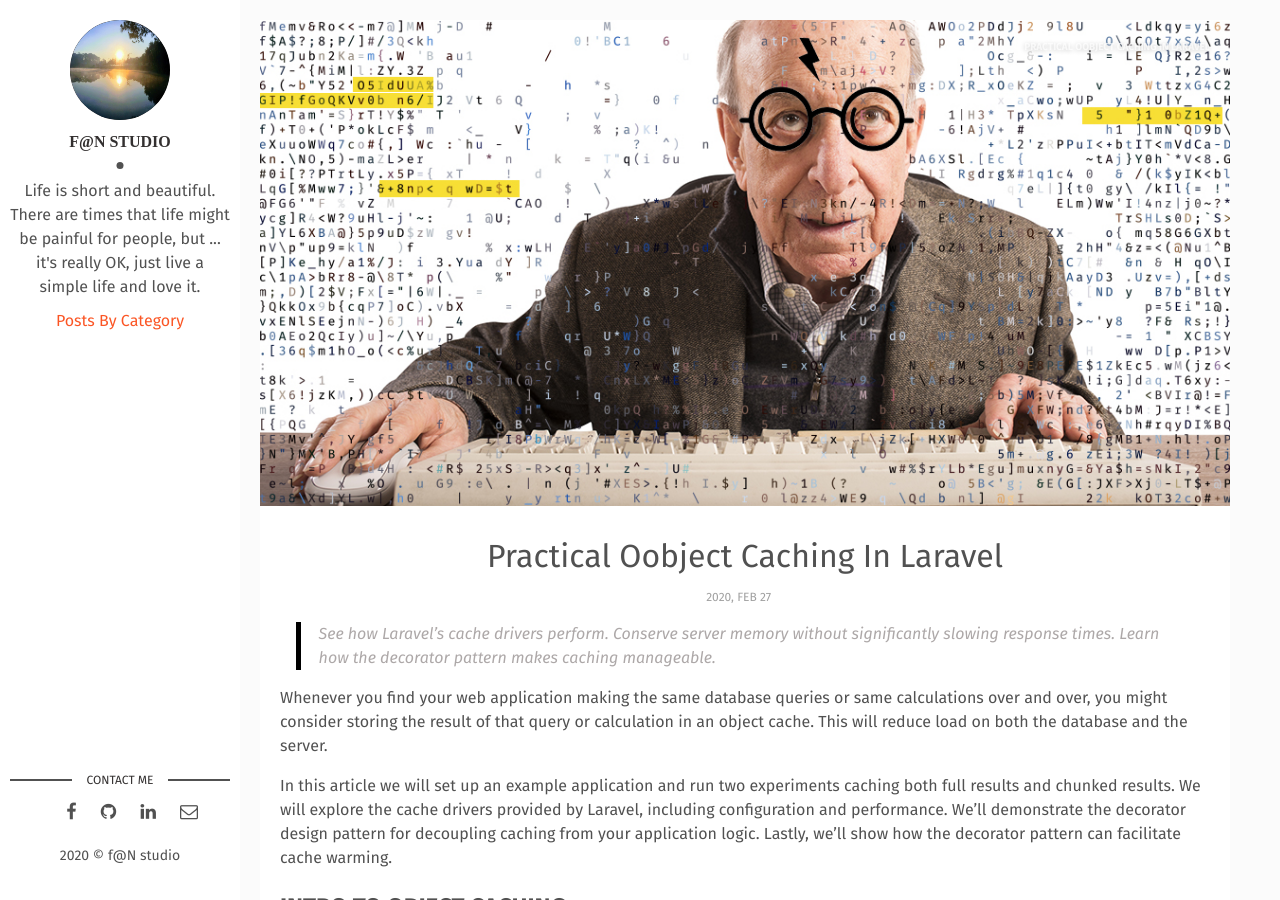
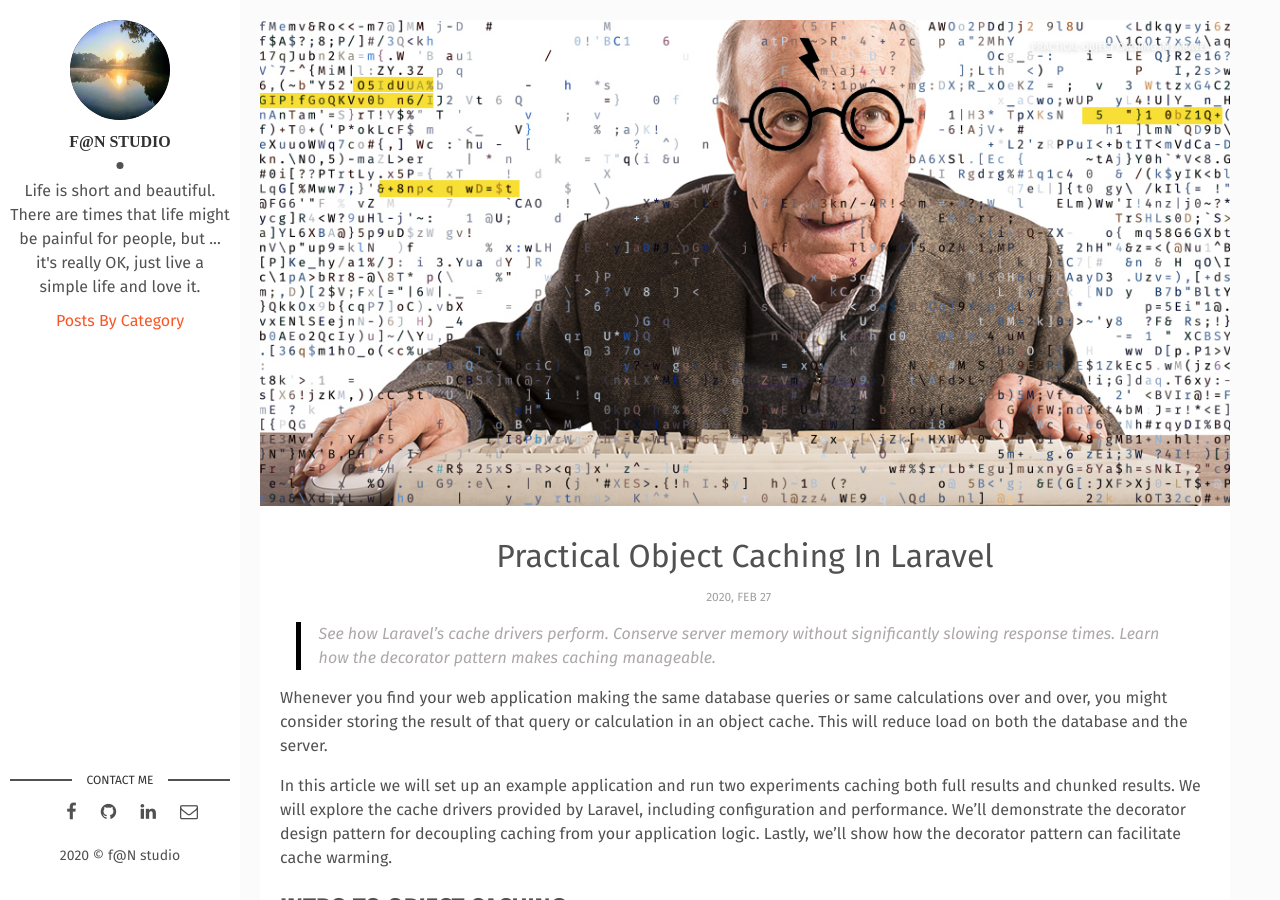
Before and after one commit to wowfrank/wowfrank.github.io, a Jekyll site: the page built from _posts/2020-02-28-practical-object-caching-in-laravel.md, in a window 1280 px wide and 900 px high. Built offline with Jekyll 4.4.1, drawn with Linux system fonts in a browser that asks for light colours.

Commit message:
Update 2020-02-28-practical-object-caching-in-laravel.md

```diff
--- a/_posts/2020-02-28-practical-object-caching-in-laravel.md
+++ b/_posts/2020-02-28-practical-object-caching-in-laravel.md
@@ -1,10 +1,10 @@
 ---
 layout: post
-title: "Practical Oobject Caching In Laravel"
+title: "Practical Object Caching In Laravel"
 date: 2020-02-28 00:00:00 +0800
-description: "Practical Oobject Caching In Laravel" # (optional)
+description: "Practical Object Caching In Laravel" # (optional)
 img: practical-object-caching-in-laravel.jpg # Add image post (optional)
-fig-caption: "Practical Oobject Caching In Laravel" # Add figcaption (optional)
+fig-caption: "Practical Object Caching In Laravel" # Add figcaption (optional)
 tags: ['PHP', 'Laravel', 'Cache']
 categories: ['PHP', 'Programming']
 ---
```
